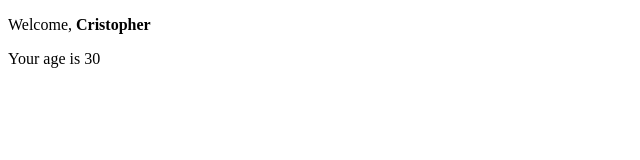
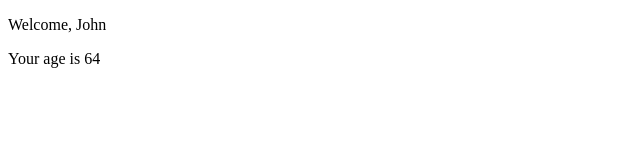
Before and after one commit to cristophergaziano/React_Ex, a React (Create React App) app in the folder my-app/: page / in a window 1280 px wide. Shown: the top 160 px of the page, without its empty margins (0-640 px from the left). Built offline with nearby package versions, Linux system fonts and the light colour scheme.

Commit message:
exercise conditionalrendering 04 done

```diff
--- a/my-app/src/Age.js
+++ b/my-app/src/Age.js
@@ -3,7 +3,9 @@ import React from "react";
 export class Age extends React.Component {
   render() {
     return (
-      <div>{this.props.age > 18 && <p>Your age is {this.props.age}</p>}</div>
+      <div>
+        {this.props.age>18 && this.props.age<65 ? <p>Your age is {this.props.age}</p> : null}
+      </div>
     );
   }
 }
--- a/my-app/src/App.js
+++ b/my-app/src/App.js
@@ -3,9 +3,10 @@ import { Welcome } from "./Welcome";
 
 export class App extends React.Component {
   render() {
+
     return (
       <div>
-        <Welcome name={<strong>Cristopher</strong>} />
+        <Welcome name = "John" />
       </div>
     );
   }
--- a/my-app/src/Welcome.js
+++ b/my-app/src/Welcome.js
@@ -4,11 +4,19 @@ import { Age } from "./Age";
 export class Welcome extends React.Component {
   render() {
     return (
-        <div>
-    <p>Welcome, {this.props.name}</p>
-    <Age age={30}/>
-    </div>
-    )
+      <div>
+        {this.props.name == "John" ? (
+          <div>
+            <p>Welcome, {this.props.name}</p>
+            <Age age={64} />
+          </div>
+        ) : (
+          <div>
+            <p>Welcome, {this.props.name}</p>
+          </div>
+        )}
+      </div>
+    );
   }
 }
 
```
